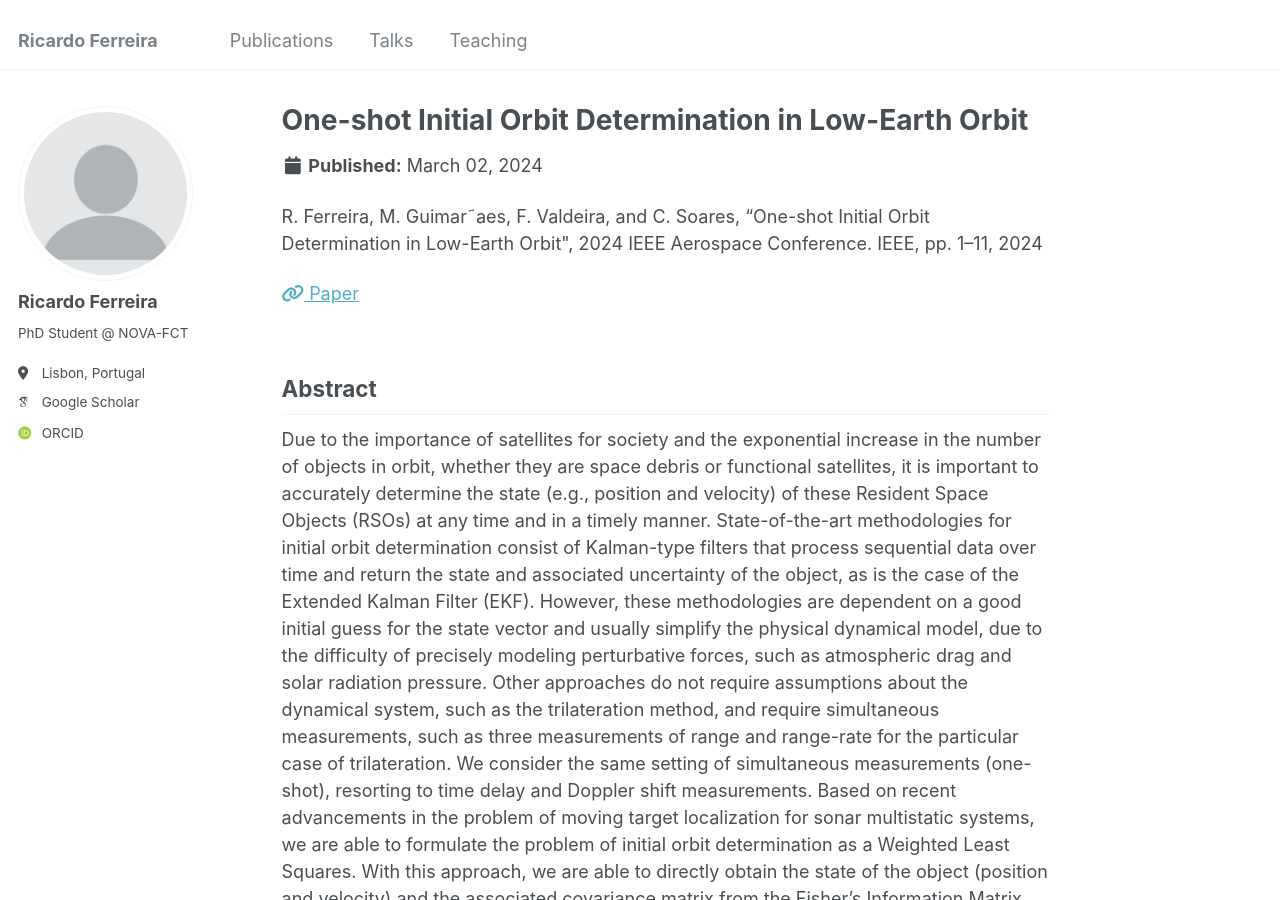
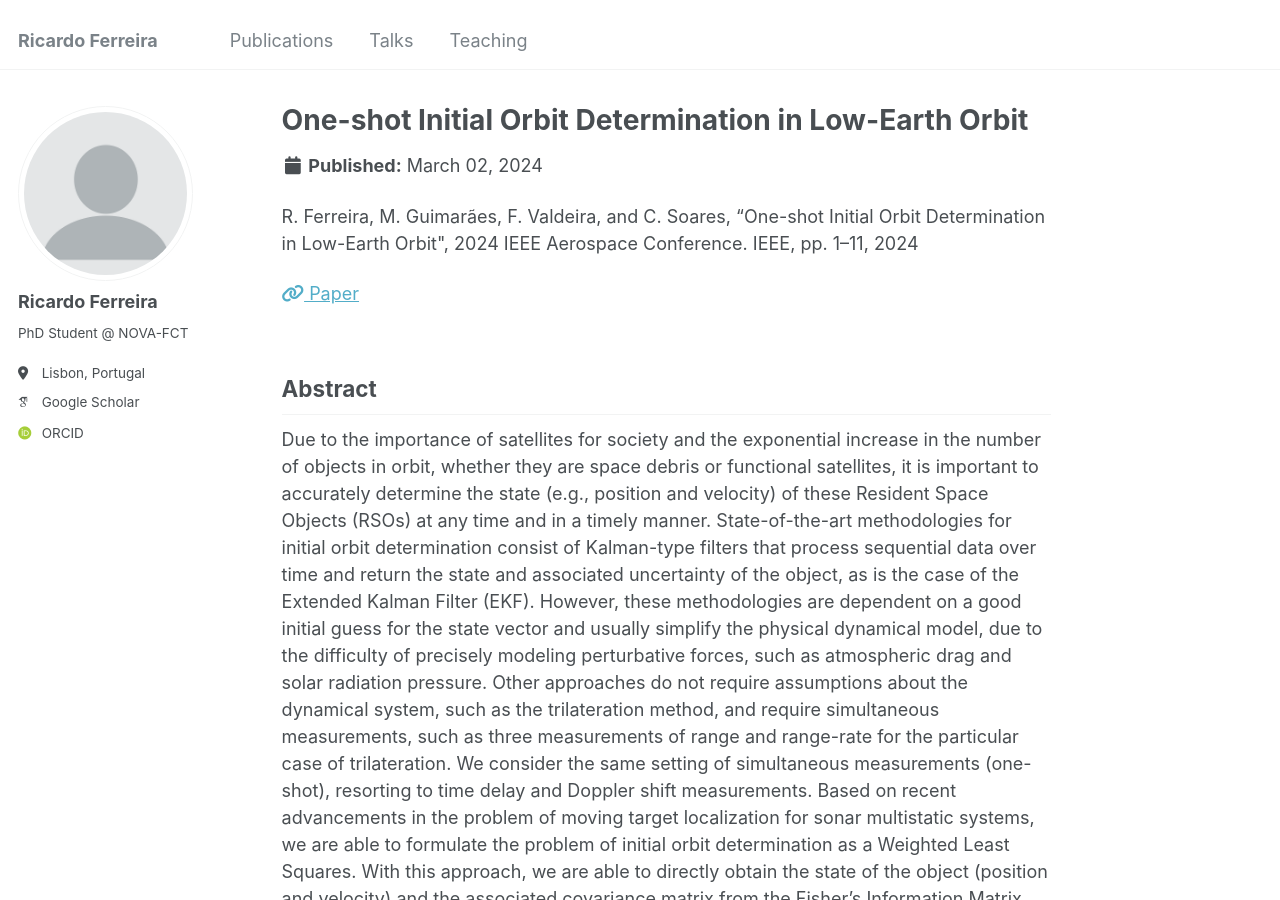
Before and after one commit to ricardojnf/ricardojnf.github.io, a Jekyll site: the page built from _publications/2024-03-02-one-shot-od.md, in a window 1280 px wide and 900 px high. Built offline with Jekyll 4.4.1, drawn with Linux system fonts in a browser that asks for light colours; some web fonts are replaced.

Commit message:
Update 2024-03-02-one-shot-od.md

```diff
--- a/_publications/2024-03-02-one-shot-od.md
+++ b/_publications/2024-03-02-one-shot-od.md
@@ -5,7 +5,7 @@ permalink: /publication/2024-03-02-one-shot-od
 excerpt: ''
 date: 2024-03-02
 paperurl: ''
-citation: 'R. Ferreira, M. Guimar˜aes, F. Valdeira, and C. Soares, “One-shot Initial Orbit Determination in Low-Earth Orbit", 2024 IEEE Aerospace Conference. IEEE, pp. 1–11, 2024'
+citation: 'R. Ferreira, M. Guimarães, F. Valdeira, and C. Soares, “One-shot Initial Orbit Determination in Low-Earth Orbit", 2024 IEEE Aerospace Conference. IEEE, pp. 1–11, 2024'
 paperoglink: 'https://ieeexplore.ieee.org/abstract/document/10521177'
 ---
 
```
